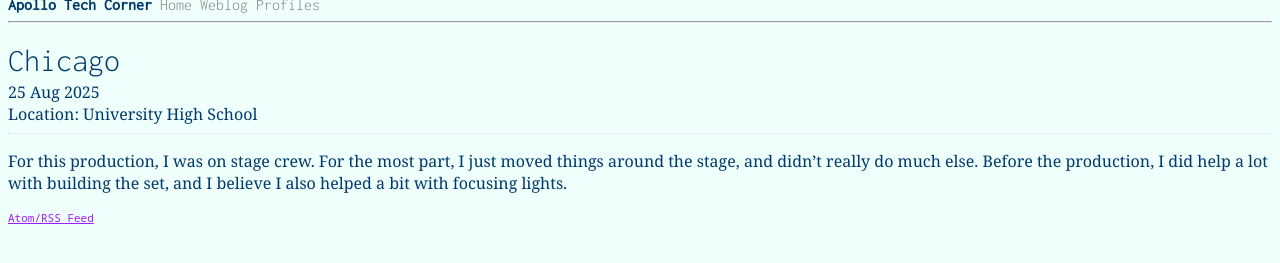
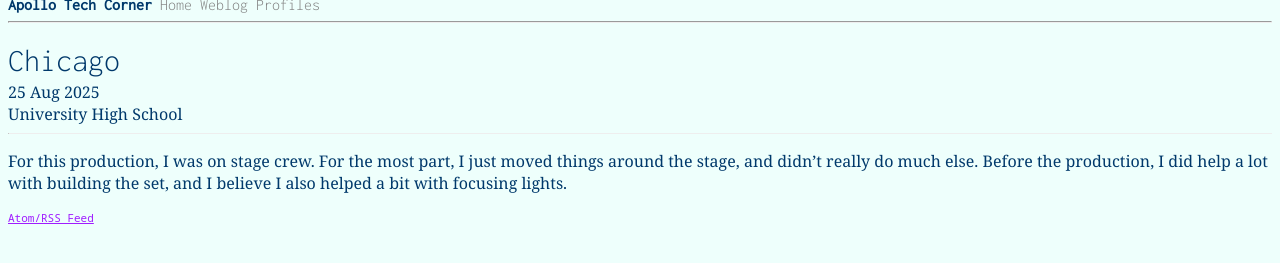
Before and after one commit to CoffeeCoder1/Apollo-Tech-Corner, a Jekyll site: the page built from _shows/chicago.md, in a window 1280 px wide, cut to the strip 112-375 px from the top of the page. Built offline with Jekyll 4.4.1, drawn with Linux system fonts in a browser that asks for light colours.

Commit message:
Remove location prefix from show layout
It doesn't look very good and I think it's pretty clear what that line
means without the prefix.

```diff
--- a/_layouts/show.html
+++ b/_layouts/show.html
@@ -4,7 +4,7 @@ layout: default
 <h1 class="post-title">{{ page.title }}</h1>
 <span class="post-date">{{ page.date | date_to_string }}</span>
 <br>
-<span class="show-location">Location: {{ page.location }}</span>
+<span class="show-location">{{ page.location }}</span>
 <hr class="thin">
 
 <p>
```
